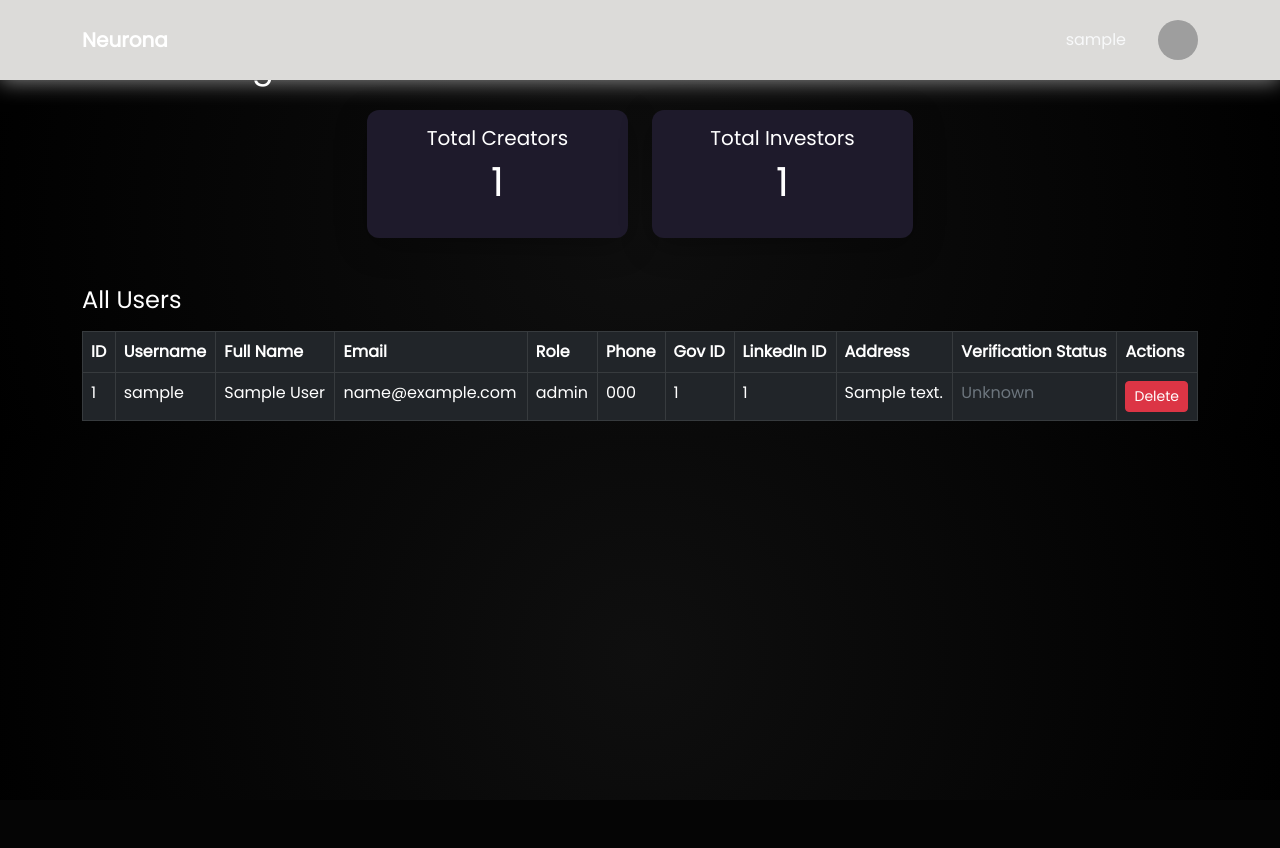
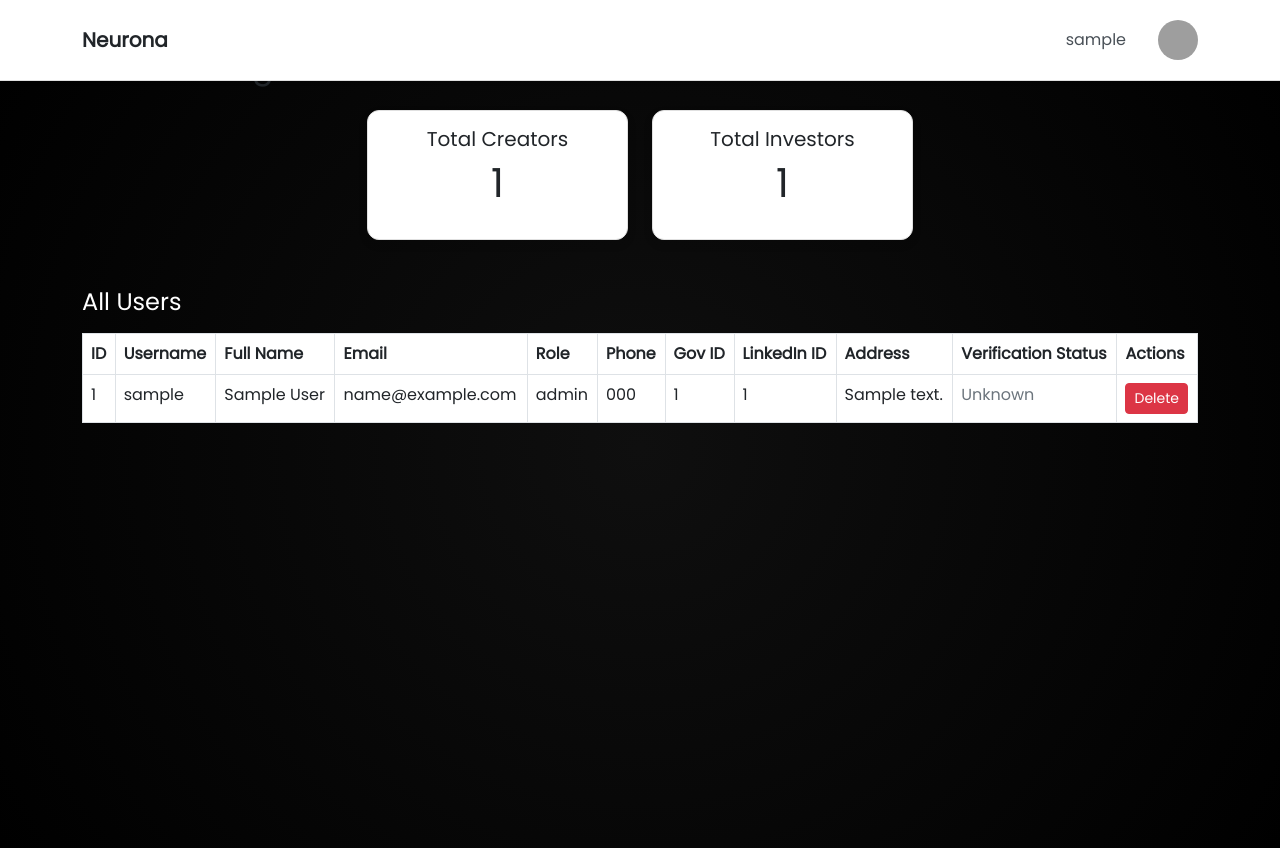
Before and after one commit to Shafayet22/Neurona-2, a Python web app: template templates/user_management.html in a window 1280 px wide. Before the commit the page ends 421 px from the top, so only its background shows below. Run offline with Jinja, Linux system fonts and the light colour scheme; the template is opened without the code that fills it: most values are stand-ins (such as "Sample title", 1, 10 or a date in 2020); grey boxes are pictures that could not be loaded.

Commit message:
Update user_management.html

```diff
--- a/templates/user_management.html
+++ b/templates/user_management.html
@@ -6,10 +6,88 @@
   <link href="https://cdn.jsdelivr.net/npm/bootstrap@5.3.0/dist/css/bootstrap.min.css" rel="stylesheet">
   <link href="https://fonts.googleapis.com/css2?family=Poppins&display=swap" rel="stylesheet">
   <link rel="stylesheet" href="{{ url_for('static', filename='css/style.css') }}">
+  <style>
+
+    html, body {
+      background-color: #ffffff !important;
+      color: #212529 !important;
+      min-height: 100vh;
+      margin: 0;
+      padding: 0;
+      font-family: 'Poppins', sans-serif;
+    }
+
+    /* Navbar styling for a light theme */
+    .navbar {
+      background-color: #ffffff !important; /* White navbar background */
+      border-bottom: 1px solid #e0e0e0; /* Light border at the bottom */
+      box-shadow: 0 2px 4px rgba(0,0,0,0.05); /* Subtle shadow for depth */
+    }
+    .navbar .navbar-brand {
+      color: #212529 !important;
+    }
+    .navbar .text-light {
+      color: #495057 !important;
+    }
+  /
+    .profile-dropdown .dropdown-content {
+        background-color: #ffffff;
+        border: 1px solid #e0e0e0;
+        box-shadow: 0 2px 5px rgba(0,0,0,0.1);
+    }
+    .profile-dropdown .dropdown-content a {
+        color: #212529 !important;
+    }
+    .profile-dropdown .dropdown-content a:hover {
+        background-color: #f0f0f0;
+    }
+
+
+
+    h2, h4 {
+      color: #212529 !important;
+    }
+
+
+    .glass-card {
+      background: #ffffff !important;
+      border: 1px solid #e0e0e0 !important;
+      box-shadow: 0 4px 10px rgba(0, 0, 0, 0.1);
+      color: #212529 !important;
+    }
+    .glass-card h5,
+    .glass-card p {
+      color: #212529 !important;
+    }
+
+
+    .table { /* Targeting the generic table class to override potential defaults */
+      --bs-table-bg: #ffffff; /* White table background */
+      --bs-table-color: #212529; /* Dark text color for table */
+      --bs-table-border-color: #dee2e6; /* Light border color */
+      --bs-table-striped-bg: #f8f9fa; /* Lighter stripe color */
+      --bs-table-hover-bg: #e9ecef; /* Light hover color */
+      color: var(--bs-table-color); /* Ensure text color applies to all cells */
+    }
+    .table th, .table td {
+        border-color: var(--bs-table-border-color) !important; /* Ensure cell borders are light */
+    }
+    .table-bordered {
+        border-color: var(--bs-table-border-color) !important;
+    }
+
+    /* Specific status text colors (success, warning, danger, secondary) should remain as they are distinct */
+    .text-success { color: #198754 !important; }
+    .text-warning { color: #ffc107 !important; }
+    .text-danger { color: #dc3545 !important; }
+    .text-secondary { color: #6c757d !important; }
+
+    /* Button colors are usually fine as they are meant to stand out */
+  </style>
 </head>
 <body>
 
-<nav class="navbar navbar-expand-lg navbar-dark custom-navbar">
+<nav class="navbar navbar-expand-lg navbar-light">
   <div class="container">
     <a class="navbar-brand fw-bold" href="{{ url_for('admin_dashboard') }}">Neurona</a>
     <div class="d-flex align-items-center ms-auto">
@@ -26,28 +104,27 @@
 </nav>
 
 <div class="container mt-5">
-  <h2 class="text-white mb-4">User Management</h2>
+  <h2 class="mb-4">User Management</h2>
 
   <div class="row g-4 mb-5 justify-content-center">
     <div class="col-md-3 col-sm-6">
       <div class="glass-card p-3 text-center admin-card">
         <h5 class="mb-2">Total Creators</h5>
-        <p class="display-6 text-white">{{ total_creators }}</p>
+        <p class="display-6">{{ total_creators }}</p>
       </div>
     </div>
     <div class="col-md-3 col-sm-6">
       <div class="glass-card p-3 text-center admin-card">
         <h5 class="mb-2">Total Investors</h5>
-        <p class="display-6 text-white">{{ total_investors }}</p>
+        <p class="display-6">{{ total_investors }}</p>
       </div>
     </div>
   </div>
 
   <div class="mt-5">
-    <h4 class="text-white mb-3">All Users</h4>
+    <h4 class="mb-3 text-white">All Users</h4>
     <div class="table-responsive">
-      <table class="table table-dark table-bordered table-hover">
-        <thead>
+      <table class="table table-bordered table-hover"> <thead>
           <tr>
             <th>ID</th>
             <th>Username</th>
@@ -58,7 +135,7 @@
             <th>Gov ID</th>
             <th>LinkedIn ID</th>
             <th>Address</th>
-            <th>Verification Status</th> {# Changed column header #}
+            <th>Verification Status</th>
             <th>Actions</th>
           </tr>
         </thead>
@@ -75,7 +152,6 @@
               <td>{{ user.linkedin_id if user.linkedin_id else 'N/A' }}</td>
               <td>{{ user.present_address if user.present_address else 'N/A' }}</td>
               <td>
-                {# Display verification status based on the 'verified' integer #}
                 {% if user.verified == 1 %}
                   <span class="text-success">Approved ✅</span>
                 {% elif user.verified == 0 %}
@@ -83,16 +159,12 @@
                 {% elif user.verified == 2 %}
                   <span class="text-danger">Declined ❌</span>
                 {% else %}
-                  <span class="text-secondary">Unknown</span> {# Fallback for unexpected values #}
+                  <span class="text-secondary">Unknown</span>
                 {% endif %}
               </td>
               <td>
-                {# Conditionally show Unverify button only if user is currently verified (1) #}
                 {% if user.verified == 1 %}
                   <a href="{{ url_for('unverify_user', user_id=user.id, role=user.role) }}" class="btn btn-warning btn-sm">Unverify</a>
-                {# Optionally, you might add a "Re-verify" or "Approve" button if status is 0 or 2,
-                   but currently these actions are in the dedicated verify pages.
-                   For simplicity in user_management, we stick to unverify/delete. #}
                 {% endif %}
                 <a href="{{ url_for('delete_user', user_id=user.id) }}" class="btn btn-danger btn-sm" onclick="return confirm('Are you sure you want to delete this user?');">Delete</a>
               </td>
```
